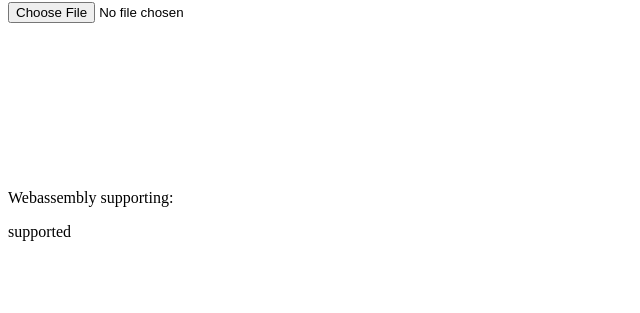
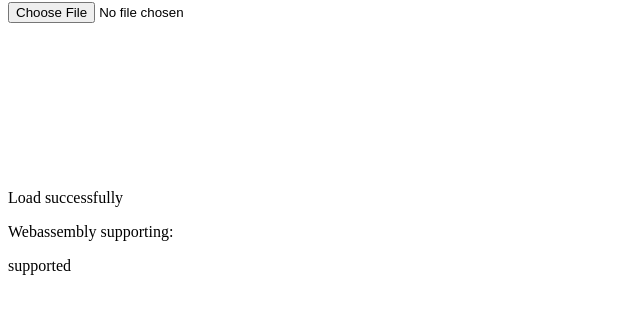
Before and after one commit to senlyu163/retinaface, a plain HTML site: page index.html in a window 1280 px wide. Shown: the part 47-360 px from the top of the page, without its empty margins (0-640 px from the left). Drawn offline with Linux system fonts and the light colour scheme; some packages are replaced by stand-ins of ours; no server answers; a script that the page names is missing.

Commit message:
add load status

```diff
--- a/index.html
+++ b/index.html
@@ -12,6 +12,7 @@
         <canvas id="canvas"></canvas>
     </div>
     <div>
+        <p id="load status">loading...</p>
         <p>Webassembly supporting:</p>
         <p id="wasm_support"></p>
     </div>
@@ -56,6 +57,8 @@
                     console.log('Emscripten boilerplate loaded.');
                 }
                 document.body.appendChild(script);
+                document.getElementById("load status").innerText = "Load successfully";
+
             });
 
         var colors = [
```
